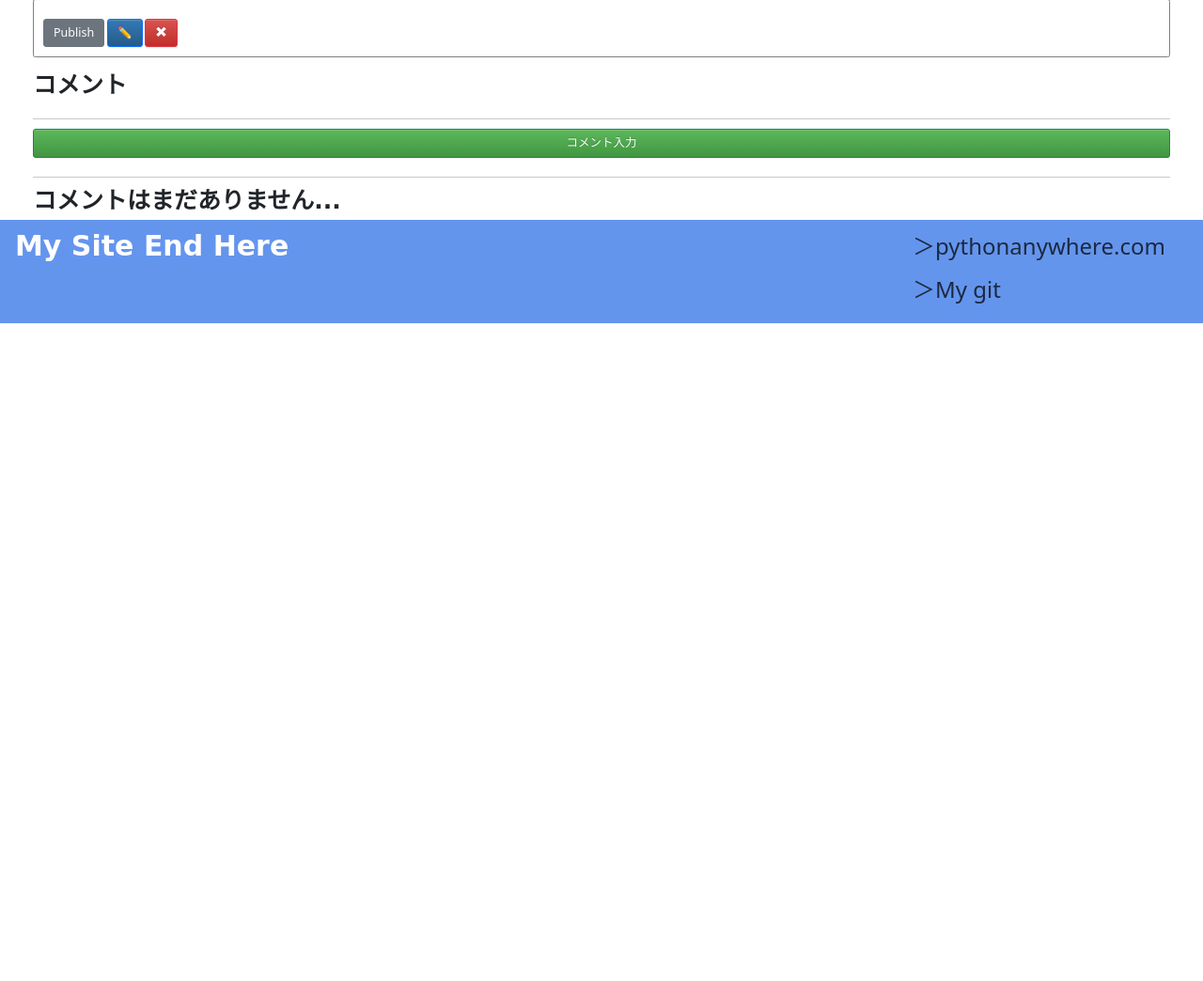
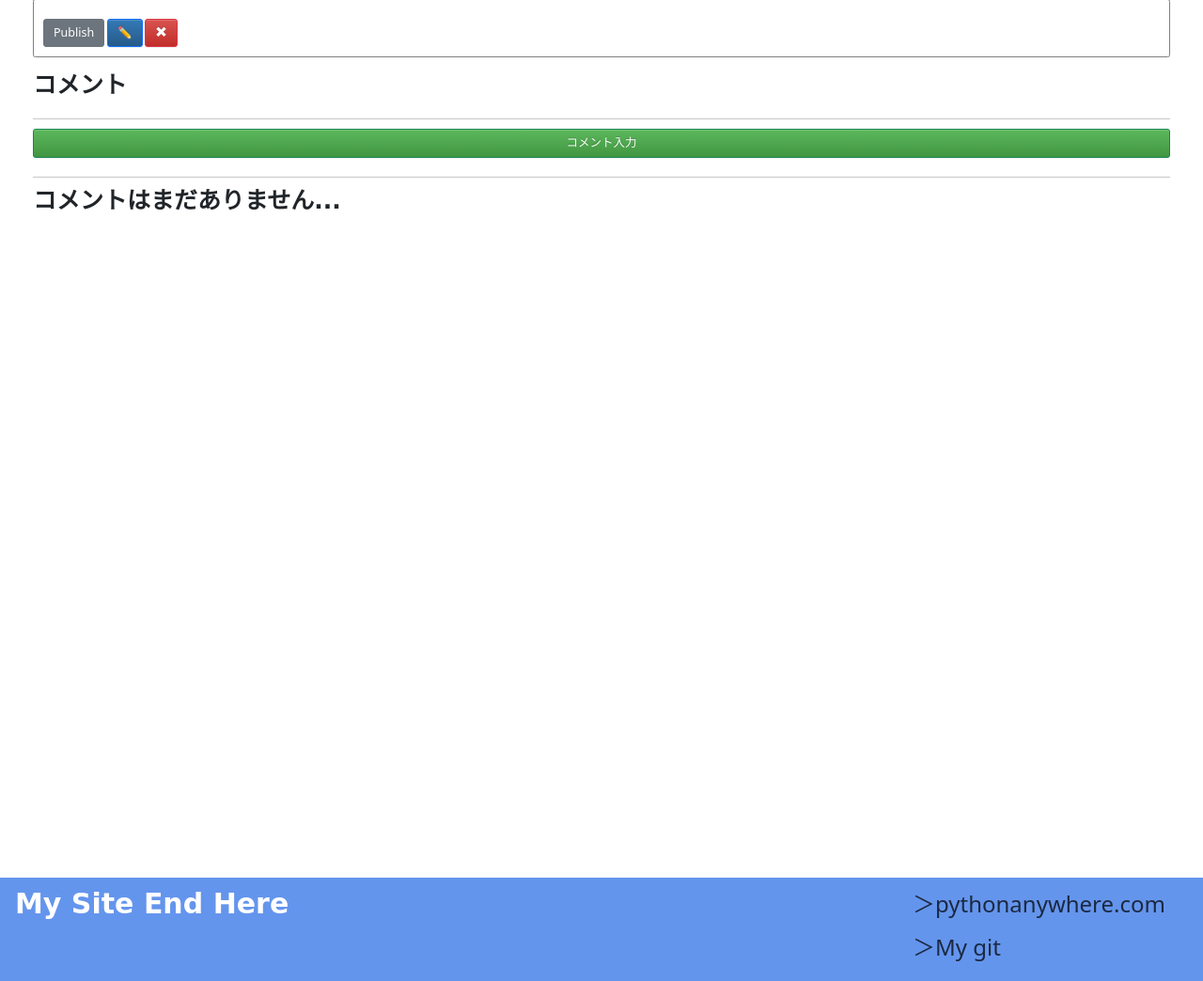
Before and after one commit to hashibird/my-first-blog, a Django app: template blog/templates/blog/post_detail.html in a window 1280 px wide. Shown: the part 183-1227 px from the top of the page at 94% size. Before the commit the page ends 527 px from the top, so only its background shows below. Run offline with Django 3.2, Linux system fonts and the light colour scheme; the template is opened without the code that fills it, so the values that code supplies are empty; the visitor is signed in with stand-in values (Sample User, id 1); some libraries are stand-ins or nearby versions.

Commit message:
try footer adjustment

```diff
--- a/blog/static/css/blog.css
+++ b/blog/static/css/blog.css
@@ -1,3 +1,4 @@
+
 
 li{
     list-style: none;
@@ -73,6 +74,7 @@ hr{
 }
 
 footer{
+    margin-top: 200px;
     padding: 10px 0px 0px 16px;
     background-color: cornflowerblue;
     color: white;
@@ -95,3 +97,7 @@ footer{
 .card{
     border:solid 1.5px gray;
 }
+
+.non-comment{
+    padding-bottom: 500px;
+}
--- a/blog/templates/blog/post_detail.html
+++ b/blog/templates/blog/post_detail.html
@@ -41,7 +41,9 @@
             {% endif %}
         {% empty %}
             <hr>
-            <h2>コメントはまだありません...</h2>
+            <div class="non-comment">
+                <h2>コメントはまだありません...</h2>
+            </div>
         {% endfor %}
     {% else %}
         <div>
```
